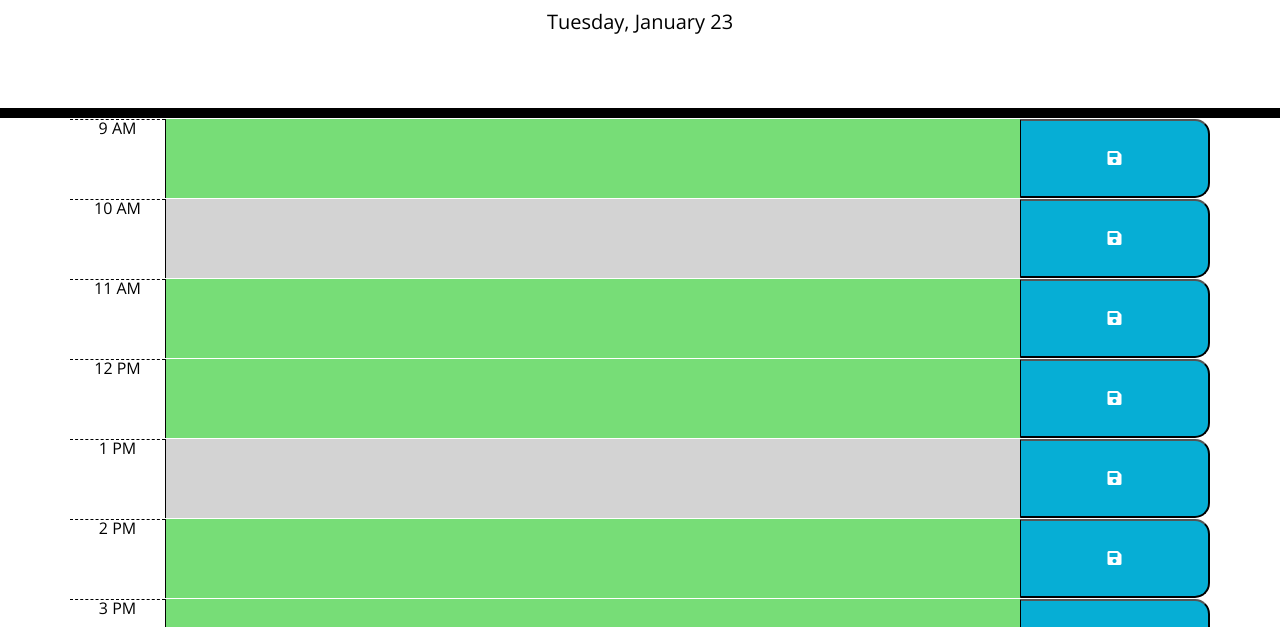
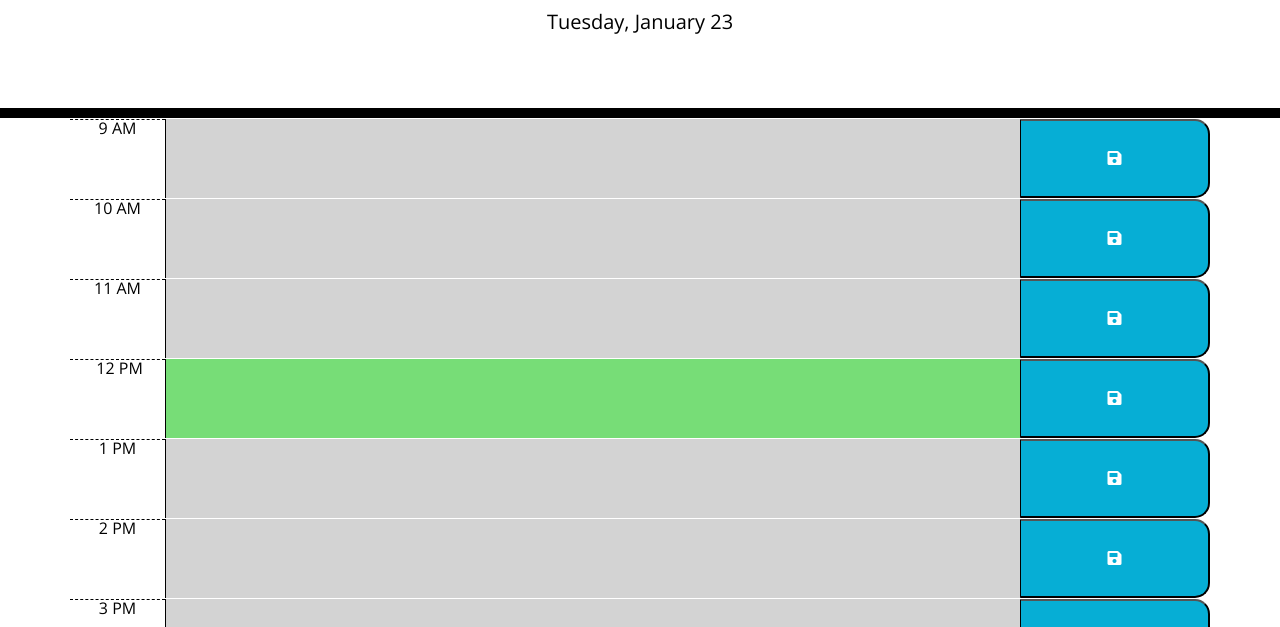
Before and after one commit to ToussaintPhillips/Daily-Planner-App, a plain HTML site: page index.html in a window 1280 px wide. Shown: the part 169-796 px from the top of the page. Drawn offline with nearby package versions, Linux system fonts and the light colour scheme.

Commit message:
updated JS

```diff
--- a/index.html
+++ b/index.html
@@ -53,6 +53,7 @@
     <script src="https://cdn.jsdelivr.net/npm/dayjs@1/dayjs.min.js"></script>
 
     <!-- Updated JavaScript code -->
+<!-- Updated JavaScript code -->
 <script>
   $(document).ready(function () {
     console.log("Script is running!");
@@ -63,18 +64,22 @@
     // Function to create timeblocks
     function createTimeBlocks() {
       const businessHours = [
-            "9 AM", "10 AM", "11 AM", "12 PM", "1 PM", "2 PM", "3 PM", "4 PM", "5 PM"
+        "9 AM", "10 AM", "11 AM", " 12 PM", "1 PM", "2 PM", "3 PM", "4 PM", "5 PM"
       ];
 
-          const currentHour = dayjs().format("h A"); // Format the current hour
+      // Format the current hour in 24-hour format
+      const currentHour = dayjs().format("H");
 
       const container = $(".container");
 
       businessHours.forEach((hour, index) => {
+        // Extract the hour part and convert to 24-hour format
+        const blockHour24 = parseInt(hour.split(' ')[0]) + (hour.includes('PM') ? 12 : 0);
+
         const row = $("<div>").addClass("row time-block");
         const hourColumn = $("<div>").addClass("col-md-1 hour").text(hour);
         const textArea = $("<textarea>")
-              .addClass(`col-md-9 description ${getHourClass(hour, currentHour)}`)
+          .addClass(`col-md-9 description ${getHourClass(blockHour24, currentHour)}`)
           .attr("id", `hour-${index}`)
           .val(localStorage.getItem(`hour-${index}`));
 
@@ -91,10 +96,10 @@
     }
 
     // Function to get the appropriate class based on the current hour
-        function getHourClass(blockHour, currentHour) {
-          if (blockHour < currentHour) {
+    function getHourClass(blockHour24, currentHour) {
+      if (blockHour24 < currentHour) {
         return "past";
-          } else if (blockHour === currentHour) {
+      } else if (blockHour24 == currentHour) {
         return "present";
       } else {
         return "future";
@@ -105,6 +110,7 @@
     createTimeBlocks();
   });
 </script>
+
   </div>
 </body>
 
```
Lines whose indentation alone changed are shown as unchanged.
